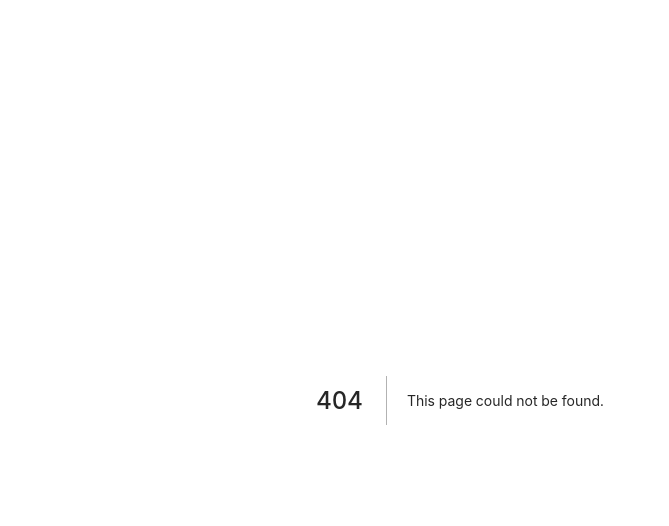
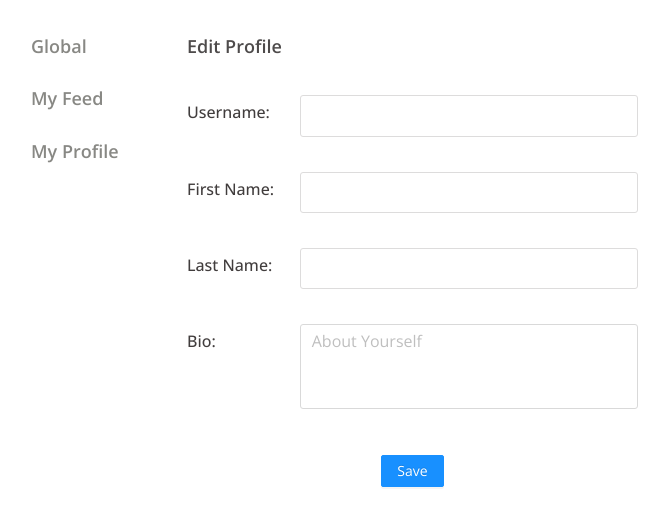
Before and after one commit to karan-c/twitterlite-frontend, a Next.js app: page /edit-profile in a window 1280 px wide. Before the commit this address had no page. Shown: the top 526 px of the page, without its empty margins (180-849 px from the left). Built offline with nearby package versions, Linux system fonts and the light colour scheme; no server answers; sample sign-in values are in the browser's storage.

Commit message:
edit profile page done

```diff
--- a/components/SideBar.js
+++ b/components/SideBar.js
@@ -1,7 +1,7 @@
 import { useRouter } from "next/router"
 import { useEffect, useState } from "react"
 
-export default function SideBar({ isLogin }) {
+export default function SideBar({ isLogin, profileLink }) {
     const [selectedOption, setSelectedOption] = useState(null)
     const [sideBarOptions, setSideBarOptions] = useState([])
     const router = useRouter()
@@ -16,6 +16,7 @@ export default function SideBar({ isLogin }) {
             },
         ]
         if (isLogin) {
+            console.log(profileLink)
             sbOption.push({
                 "id": 1,
                 "title": "My Feed",
@@ -25,12 +26,12 @@ export default function SideBar({ isLogin }) {
             sbOption.push({
                 "id": 2,
                 "title": "My Profile",
-                "link": `/user/${localStorage.getItem('username')}`,
+                "link": profileLink ?? `/user/${localStorage.getItem('username')}`,
                 "iconClass": "fa-solid fa-user"
             })
         }
         setSideBarOptions(sbOption)
-    }, [isLogin])
+    }, [isLogin, profileLink])
 
     useEffect(() => {
         if (router.asPath !== router.route) {
--- a/pages/_app.js
+++ b/pages/_app.js
@@ -5,15 +5,16 @@ import '../styles/login.css';
 import '../styles/home.css';
 import '../styles/sidebar.css';
 import '../styles/user.css';
+import '../styles/editProfile.css';
 import 'bootstrap/dist/css/bootstrap.min.css';
 import 'antd/dist/antd.css';
 import { useEffect, useState } from 'react';
 
 function MyApp({ Component, pageProps }) {
-  const [isLogin, setIsLogin] = useState(false)
+  const [isLogin, setIsLogin] = useState(true)
   useEffect(() => {
-    if (localStorage.getItem('access_token')) {
-      setIsLogin(true)
+    if (!localStorage.getItem('access_token')) {
+      setIsLogin(false)
     }
   }, [])
   return (
--- /dev/null
+++ b/pages/edit-profile.js
@@ -0,0 +1,137 @@
+import { Button, Input, notification } from "antd";
+import axios from "axios";
+import { useRouter } from "next/router";
+import { useEffect, useState } from "react";
+import SideBar from "../components/SideBar";
+import { Utils } from "../utils/utils";
+
+export default function EditProfile(props) {
+    const [isLoading, setIsLoading] = useState(false)
+    const [userInfo, setUserInfo] = useState(null)
+    const [username, setUsername] = useState('')
+    const [firstname, setFirstname] = useState('')
+    const [lastname, setLastname] = useState('')
+    const [showErr, setShowErr] = useState(false)
+    const [sideBarLink, setSideBarLink] = useState('')
+    const [bio, setBio] = useState('')
+    const [userId, setUserId] = useState(null)
+    const router = useRouter()
+    const { TextArea } = Input
+
+    useEffect(() => {
+        if (!props.isLogin) {
+            router.push('/login')
+        }
+        else {
+            setUserId(localStorage.getItem('userid'))
+            setSideBarLink(`/user/${localStorage.getItem('username')}`)
+        }
+    }, [props])
+
+    useEffect(() => {
+        if (userId) {
+            fetchUserInfo()
+        }
+    }, [userId])
+
+    const fetchUserInfo = () => {
+        let api = Utils.getApiEndpoint('user-details') + userId + '/'
+        axios.get(api).then(res => {
+            setUserInfo(res.data)
+            setUsername(res.data.user_name)
+            setFirstname(res.data.first_name)
+            setLastname(res.data.last_name)
+            setBio(res.data.bio)
+        }).catch(err => {
+            console.log(err);
+            alert("Something went wrong! Please try again later.")
+        })
+    }
+
+    const validateData = () => {
+        return !(username === '' || firstname === '' || lastname === '')
+    }
+    const updateDetails = () => {
+        if (!validateData()) {
+            setShowErr(true)
+            return
+        }
+        let api = Utils.getApiEndpoint('update-user')
+        let body = {
+            "id": userInfo.id,
+            "user_name": username,
+            "last_name": lastname,
+            "first_name": firstname,
+            "bio": bio
+        }
+        axios.post(api, body).then(res => {
+            if (res.status === 200) {
+                localStorage.setItem('username',res.data.user_name)
+                localStorage.setItem('firstname', res.data.first_name)
+                localStorage.setItem('lastname', res.data.last_name)
+                notification.success({ message: "Information updated successfully!", duration: 3 })
+                setSideBarLink(`/user/${username}`)
+            }
+        }).catch(err => {
+            alert(err.response.data.message ?? "Something went wrong")
+            console.log(err)
+        })
+    }
+    return (
+        <div className="edit-profile-container">
+            <div className="container">
+                <div className='row'>
+					<div className='col-xl-3 col-lg-3 col-md-2 col-sm-2 col-xs-2'>
+						<div className='sticky-div'>
+							<SideBar isLogin={props.isLogin} profileLink={sideBarLink}/>
+						</div>
+					</div>
+                    <div className='col-xl-5 col-lg-5 col-md-10 col-sm-10 col-xs-10'>
+                        <div className="ep-title">Edit Profile</div>
+                        <div className="ep-form">
+                            <div className="field-div">
+                                <div className="label">Username:</div>
+                                <div>
+                                    <input value={username} onChange={(e) => { setUsername(e.target.value) }} className="ep-input" />
+                                    {showErr && username === '' && <div className="err-msg">*This field is required</div>}
+                                </div>
+                            </div>
+                            <div className="field-div">
+                                <div className="label">First Name:</div>
+                                <div>
+                                    <input value={firstname} onChange={(e) => { setFirstname(e.target.value) }} className="ep-input" />
+                                    {showErr && firstname === '' && <div className="err-msg">*This field is required</div>}
+                                </div>
+                            </div>
+                            <div className="field-div">
+                                <div className="label">Last Name:</div>
+                                <div>
+                                    <input value={lastname} onChange={(e) => { setLastname(e.target.value) }} className="ep-input" />
+                                    {showErr && lastname === '' && <div className="err-msg">*This field is required</div>}
+                                </div>
+                            </div>
+                            <div className="field-div align-items-start">
+                                <div className="label">Bio:</div>
+                                <div>
+                                    <TextArea
+                                        autoSize={{ minRows : 3 }}
+                                        placeholder={`About Yourself`}
+                                        value={bio}
+                                        onChange={(e) => setBio(e.target.value)}
+                                        className='ep-bio'
+                                    />
+                                    {/* <input value={username} onChange={(e) => { setUsername(e.target.value) }} className="ep-input" /> */}
+                                </div>
+                            </div>
+                            <div className="mx-auto fit-content mt-3">
+                                <Button type="primary" size="middle" onClick={() => updateDetails()}>Save</Button>
+                            </div>
+                        </div>
+					</div>
+					<div className='col-xl-4 col-lg-4 col-md-0 col-sm-0 col-xs-0'>
+					</div>
+				</div>
+            </div>
+        </div>
+    )
+}
--- a/pages/login.js
+++ b/pages/login.js
@@ -37,7 +37,7 @@ export default function Login (props) {
             if (res.status === 200) {
                 props.setIsLogin(true)
                 handleAfterlogin(res.data.access, res.data.refresh)
-        }
+            }
             else {
                 alert("Username or Password is invalid")
             }
--- a/pages/user/[user_name].js
+++ b/pages/user/[user_name].js
@@ -77,7 +77,7 @@ export default function User(props) {
 				<div className='row'>
 					<div className='col-xl-3 col-lg-3 col-md-2 col-sm-2 col-xs-2'>
 						<div className='sticky-div'>
-							<SideBar isLogin={props.isLogin}/>
+							<SideBar isLogin={props.isLogin} />
 						</div>
 					</div>
 					<div className='col-xl-5 col-lg-5 col-md-10 col-sm-10 col-xs-10'>
@@ -93,7 +93,9 @@ export default function User(props) {
                                     </div>
                                 </div>
                                 {ownProfile
-                                    ? <div className="edit-block">
+                                    ? <div className="edit-block" onClick={() => {
+                                        router.push('/edit-profile')
+                                    }}>
                                         <i className="fa-solid fa-pen"></i>
                                         &nbsp;Edit Pofile
                                     </div>
--- /dev/null
+++ b/styles/editProfile.css
@@ -0,0 +1,40 @@
+
+.edit-profile-container .ep-title {
+    font-size: 18px;
+    font-weight: 600;
+    color: rgb(78, 75, 75);
+    margin-top: 2rem;
+}
+.ep-form {
+    margin-top: 2rem;
+    width: 100%;
+}
+
+.ep-form .field-div {
+    display: grid;
+    grid-template-columns: 25% 75%;
+    margin: 2.2rem 0;
+}
+.ep-form .label {
+    margin-top: 5px;
+    font-size: 16px;
+    font-weight: 500;
+    color: rgb(65, 61, 61);
+}
+.ep-input {
+    width: 100%;
+    padding: 7px 10px;
+    border: 1px solid #dddcdc;
+    border-radius: 3px;
+    font-size: 16px;
+    outline: none;
+}
+.ep-input:focus {
+    border: 1px solid #2c8dce;
+}
+.ep-bio {
+    border-radius: 3px !important;
+    outline: none;
+    margin-bottom: 10px !important;
+    font-size: 16px !important;
+}
--- a/utils/utils.js
+++ b/utils/utils.js
@@ -32,6 +32,8 @@ export class Utils {
                 return gatewayPath + 'follow-user/';
             case 'create-account':
                 return gatewayPath + 'register-user/';
+            case 'update-user':
+                return gatewayPath + 'update-user/'
             default:
                 return '';
         }
```
